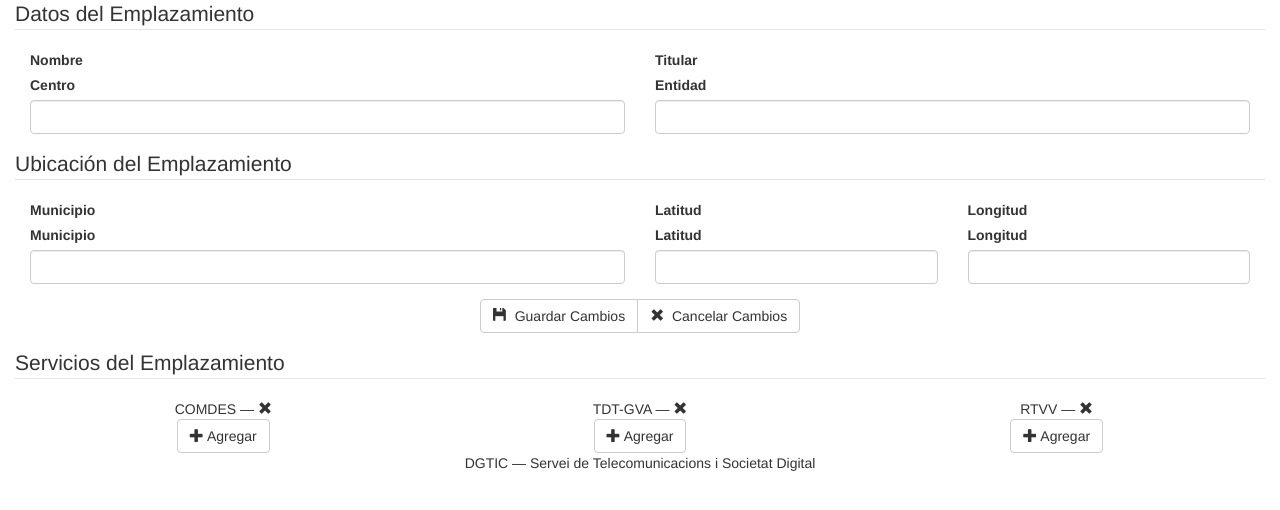
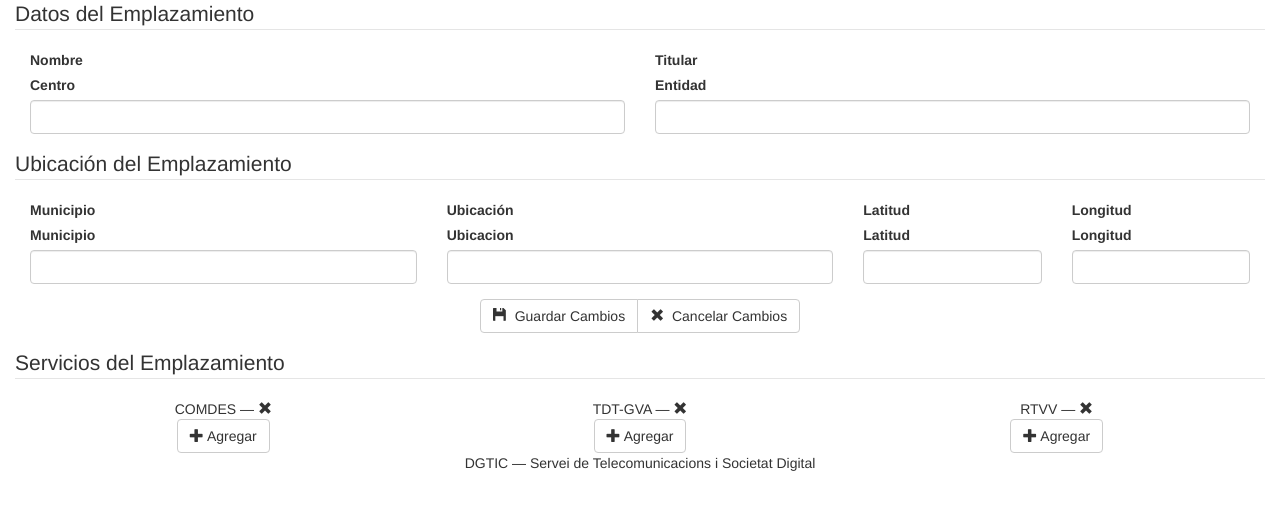
Before and after one commit to feralvil/Prodemp, a CakePHP app: the page made by app/View/Emplazamientos/editar.ctp in a window 1280 px wide. Shown: the part 143-653 px from the top of the page. Run offline with PHP 8.4 and a stand-in for CakePHP, Linux system fonts and the light colour scheme; the template is opened without the code that fills it, so the values that code supplies are empty; form fields are guessed from the names that the template uses; some libraries are stand-ins or nearby versions.

Commit message:
Añadir ubicación de emplazamiento
Cambios en controlador y vistas para gestionar la ubicación del
emplazamiento

```diff
--- a/app/Controller/AppController.php
+++ b/app/Controller/AppController.php
@@ -32,7 +32,8 @@ App::uses('Controller', 'Controller');
  */
 class AppController extends Controller {
     public $components = array(
-        'DebugKit.Toolbar', 'Flash',
+        'DebugKit.Toolbar',
+        'Flash',
         'Auth' => array(
             'authenticate' => array(
                 'Form' => array('passwordHasher' => 'Blowfish')
--- a/app/Controller/EmplazamientosController.php
+++ b/app/Controller/EmplazamientosController.php
@@ -409,6 +409,7 @@ class EmplazamientosController extends AppController {
                     'provincia' => substr($this->request->data['Emplazamiento']['municipio_id'], 0, 2),
                     'comarca_id' => $municipio['Municipio']['comarca_id'],
                     'entidad_id' => $entidad_id,
+                    'ubicacion' => $this->request->data['Emplazamiento']['ubicacion'],
                     'latitud' => $this->request->data['Emplazamiento']['latitud'],
                     'longitud' => $this->request->data['Emplazamiento']['longitud'],
                 ),
--- a/app/Model/Servicio.php
+++ b/app/Model/Servicio.php
@@ -10,7 +10,7 @@ App::uses('AppModel', 'Model');
 App::uses('BlowfishPasswordHasher', 'Controller/Component/Auth');
 
 class Servicio extends AppModel {
-    //public $hasMany = array('Emision');
+    public $hasMany = array('Cobertura');
     public $belongsTo = array('Emplazamiento','Servtipo');
     public $validate = array(
         'descripcion' => array(
--- a/app/View/Emplazamientos/editar.ctp
+++ b/app/View/Emplazamientos/editar.ctp
@@ -25,19 +25,25 @@ echo $this->Form->create('Emplazamiento', array(
 </fieldset>
 <fieldset>
     <legend><?php echo  __('Ubicación del Emplazamiento'); ?></legend>
-    <div class="form-group col-sm-6">
+    <div class="form-group col-sm-4">
         <?php
         echo $this->Form->label('Emplazamiento.municipio_id', __('Municipio'));
         echo $this->Form->input('Emplazamiento.municipio_id', array('options' => $municipios, 'div' => 'has-error', 'class' => 'form-control'));
         ?>
     </div>
-    <div class="form-group col-sm-3">
+    <div class="form-group col-sm-4">
+        <?php
+        echo $this->Form->label('Emplazamiento.ubicacion', __('Ubicación'));
+        echo $this->Form->input('Emplazamiento.ubicacion', array('class' => 'form-control'));
+        ?>
+    </div>
+    <div class="form-group col-sm-2">
         <?php
         echo $this->Form->label('Emplazamiento.latitud', __('Latitud'));
         echo $this->Form->input('Emplazamiento.latitud', array('div' => 'has-error', 'class' => 'form-control'));
         ?>
     </div>
-    <div class="form-group col-sm-3">
+    <div class="form-group col-sm-2">
         <?php
         echo $this->Form->label('Emplazamiento.longitud', __('Longitud'));
         echo $this->Form->input('Emplazamiento.longitud', array('div' => 'has-error', 'class' => 'form-control'));
```
Also changed, not shown: app/Controller/SuministrosController.php (+4 -12 lines), app/View/Emplazamientos/detalle.ctp (+18 -0 lines).
